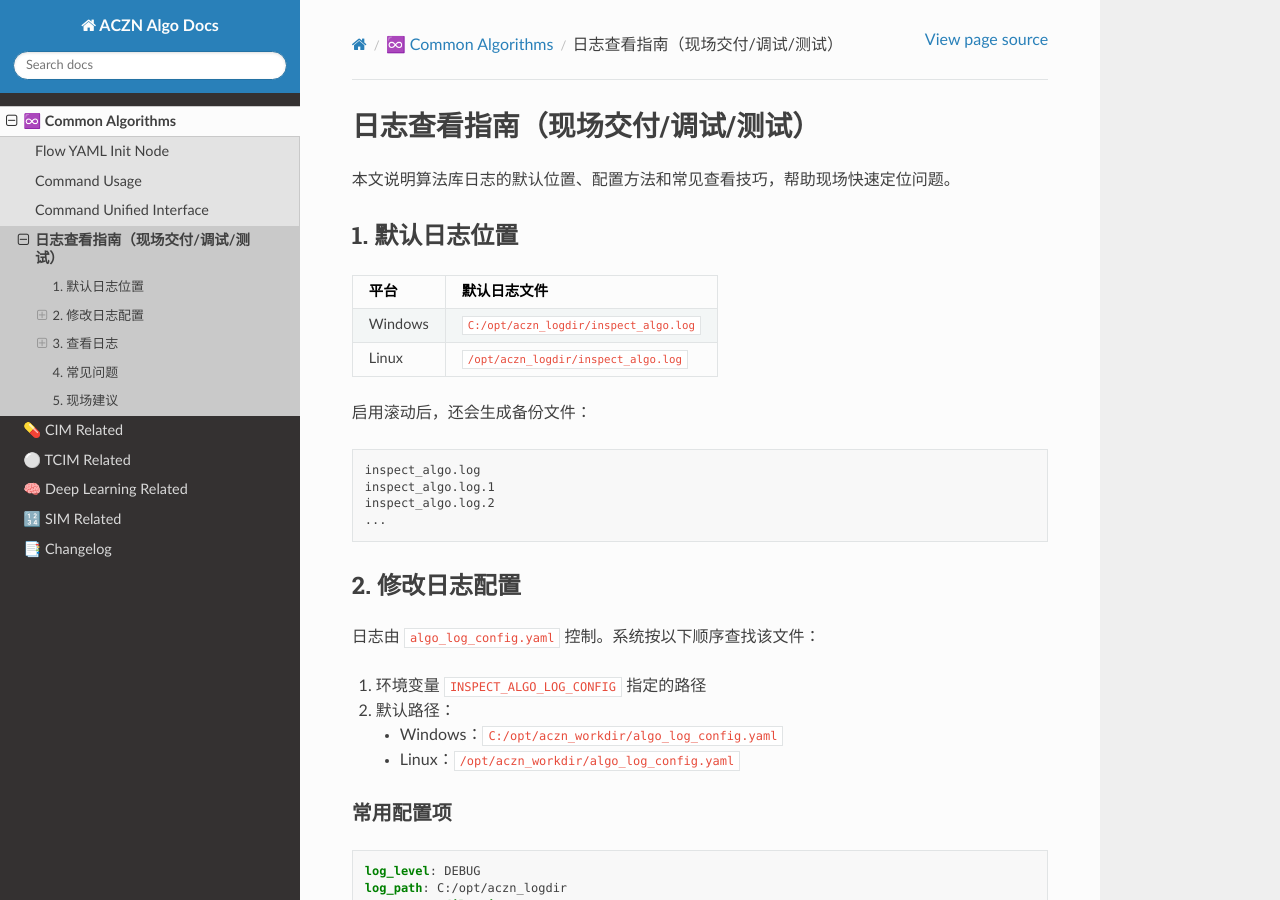
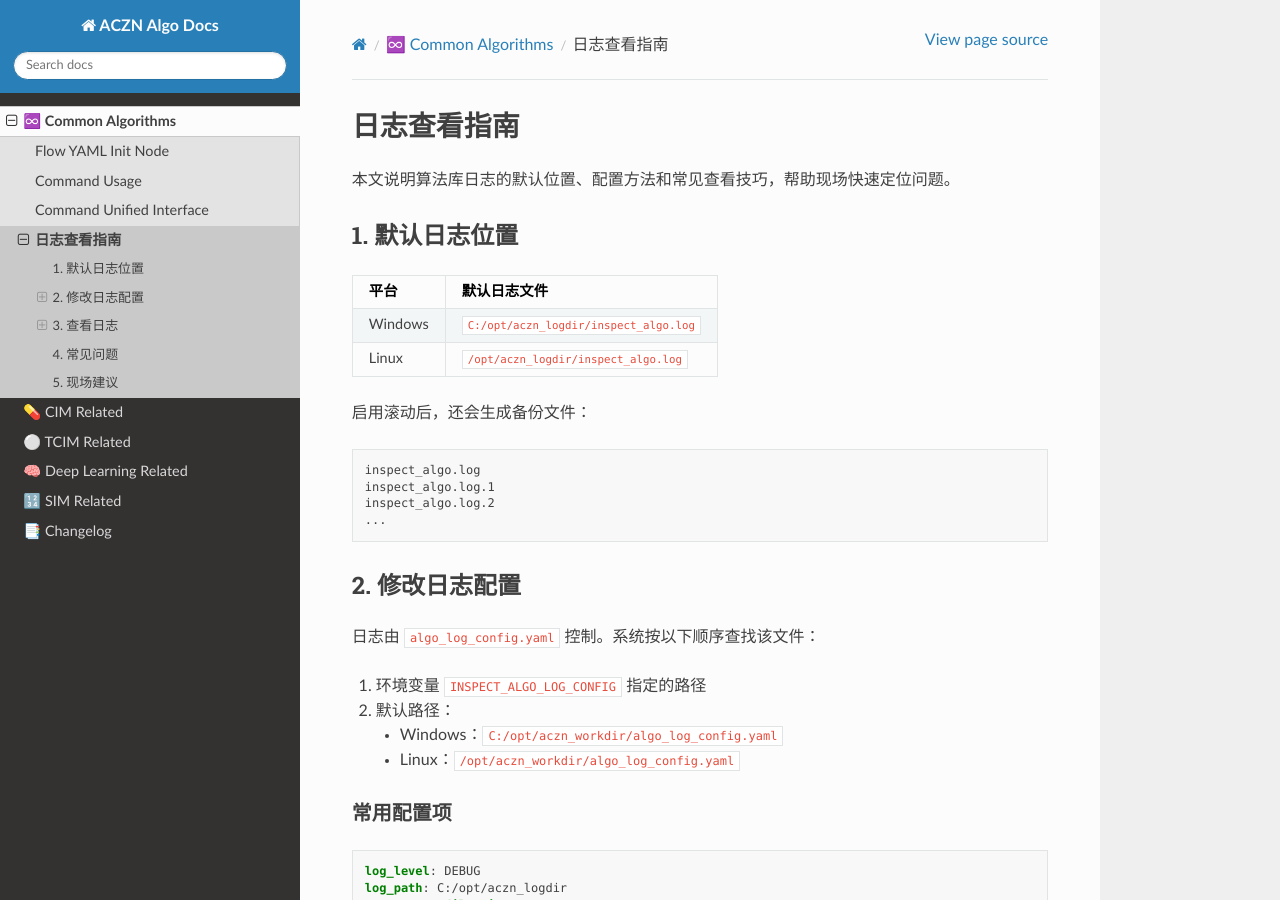
Before and after one commit to pejoypan/aczn-algo-docs, a Sphinx documentation site: the page built from docs/source/common/log-viewing-guide.md, in a window 1280 px wide and 900 px high. Built offline with Sphinx 7.4.7 and the Read the Docs theme 3.1.0, drawn with Linux system fonts in a browser that asks for light colours.

Commit message:
fix typo

```diff
--- a/docs/source/common/log-viewing-guide.md
+++ b/docs/source/common/log-viewing-guide.md
@@ -1,4 +1,4 @@
-# 日志查看指南（现场交付/调试/测试）
+# 日志查看指南
 
 本文说明算法库日志的默认位置、配置方法和常见查看技巧，帮助现场快速定位问题。
 
```
